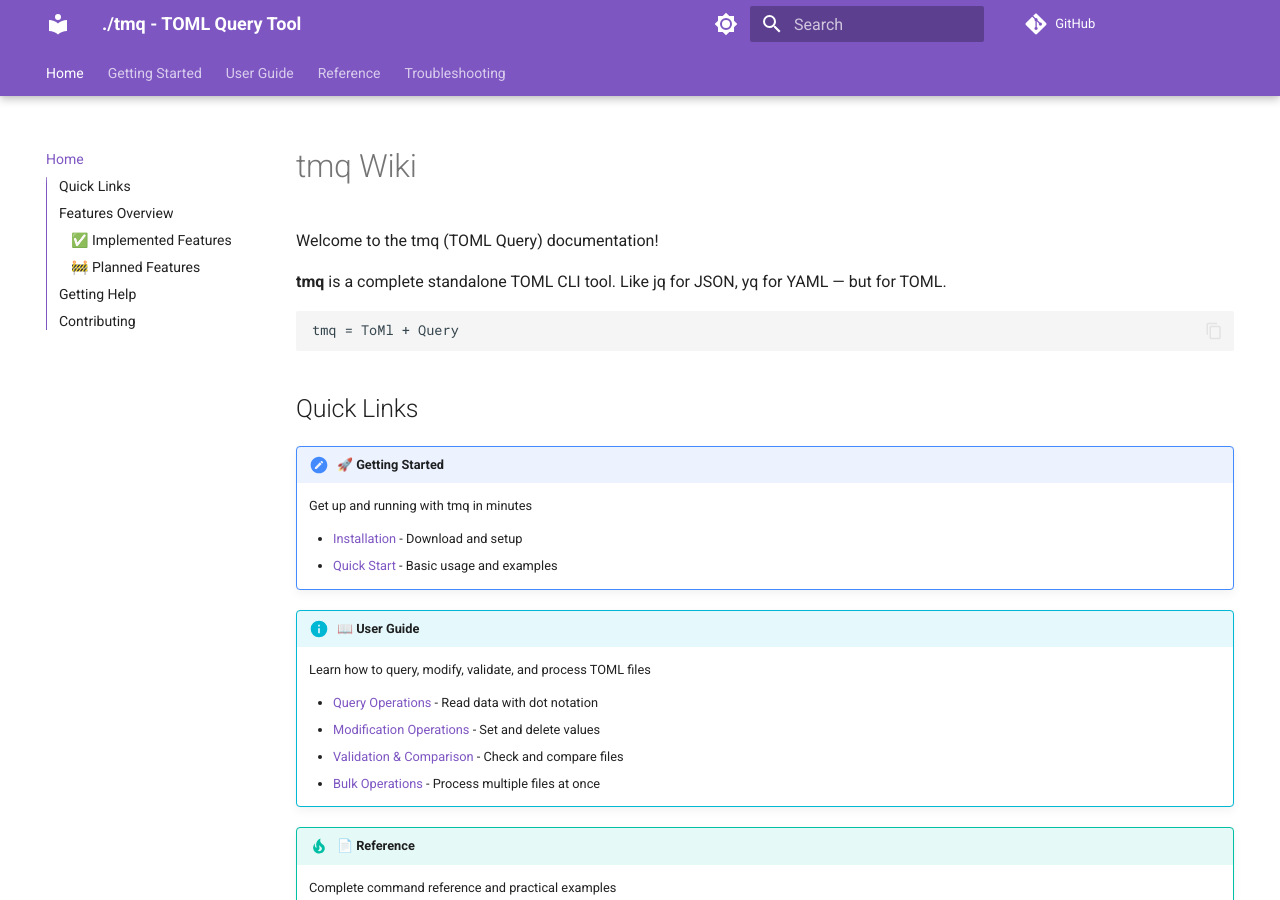
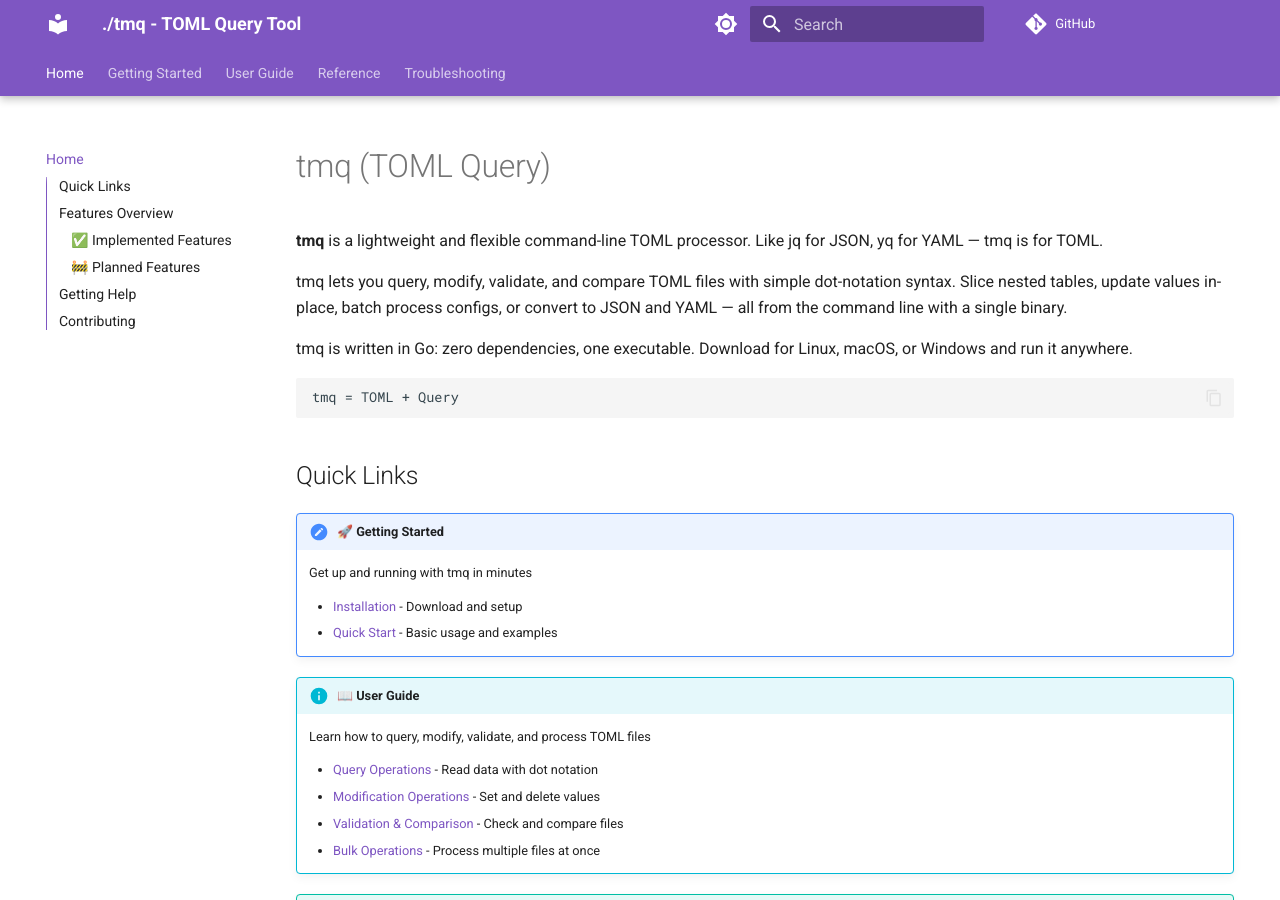
Before and after one commit to azolfagharj/tmq, an MkDocs documentation site: the page built from docs/README.md, in a window 1280 px wide and 900 px high. Built offline with MkDocs 1.6.1 and Material for MkDocs 9.7.7, drawn with Linux system fonts in a browser that asks for light colours; comment, search, counter and statistics services are not loaded.

Commit message:
Update README.md

````diff
--- a/docs/README.md
+++ b/docs/README.md
@@ -1,11 +1,13 @@
-# tmq Wiki
+# tmq (TOML Query)
 
-Welcome to the tmq (TOML Query) documentation!
+**tmq** is a lightweight and flexible command-line TOML processor. Like jq for JSON, yq for YAML — tmq is for TOML.
 
-**tmq** is a complete standalone TOML CLI tool. Like jq for JSON, yq for YAML — but for TOML.
+tmq lets you query, modify, validate, and compare TOML files with simple dot-notation syntax. Slice nested tables, update values in-place, batch process configs, or convert to JSON and YAML — all from the command line with a single binary.
+
+tmq is written in Go: zero dependencies, one executable. Download for Linux, macOS, or Windows and run it anywhere.
 
 ```
-tmq = ToMl + Query
+tmq = TOML + Query
 ```
 
 ## Quick Links
````
